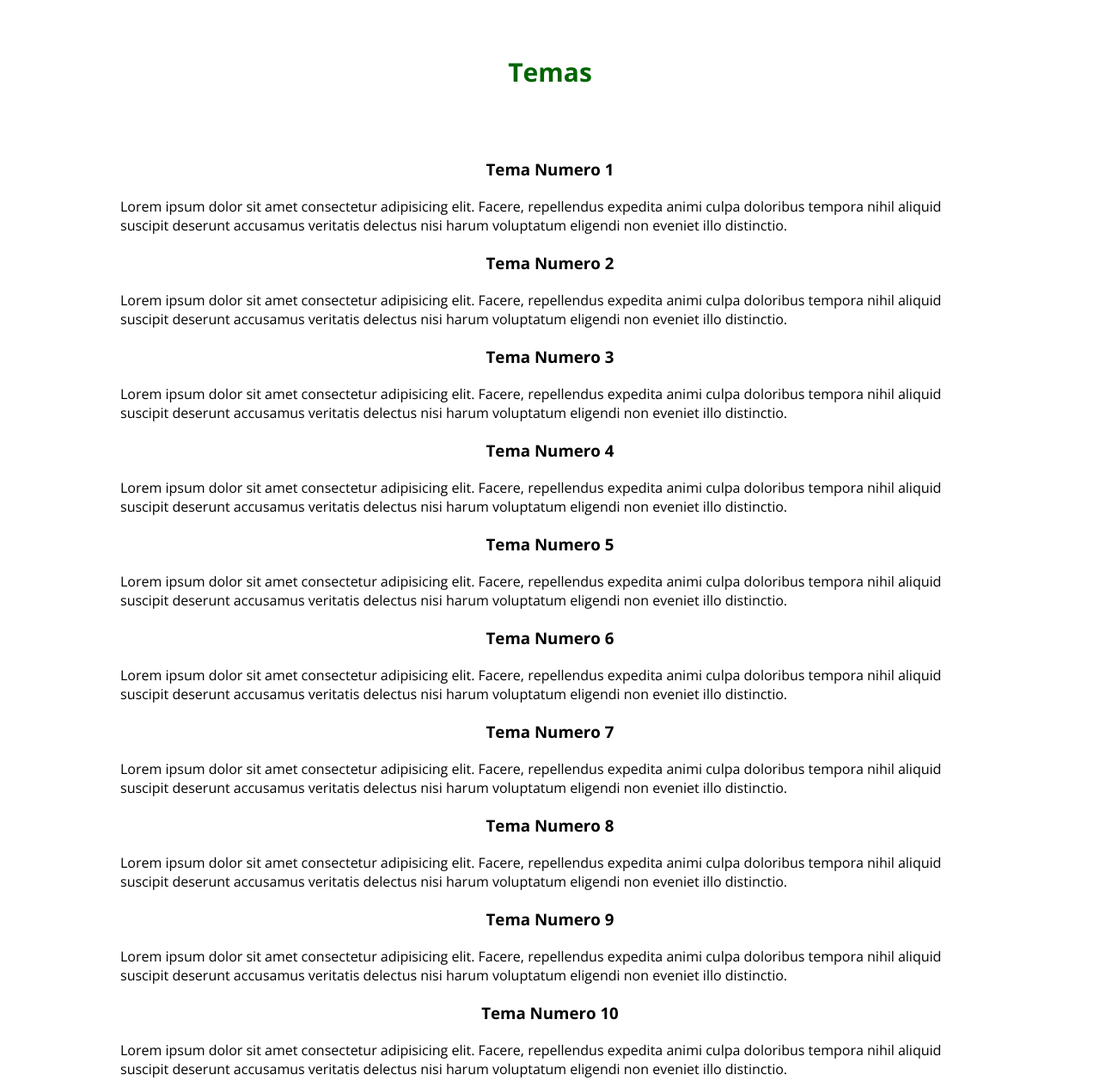
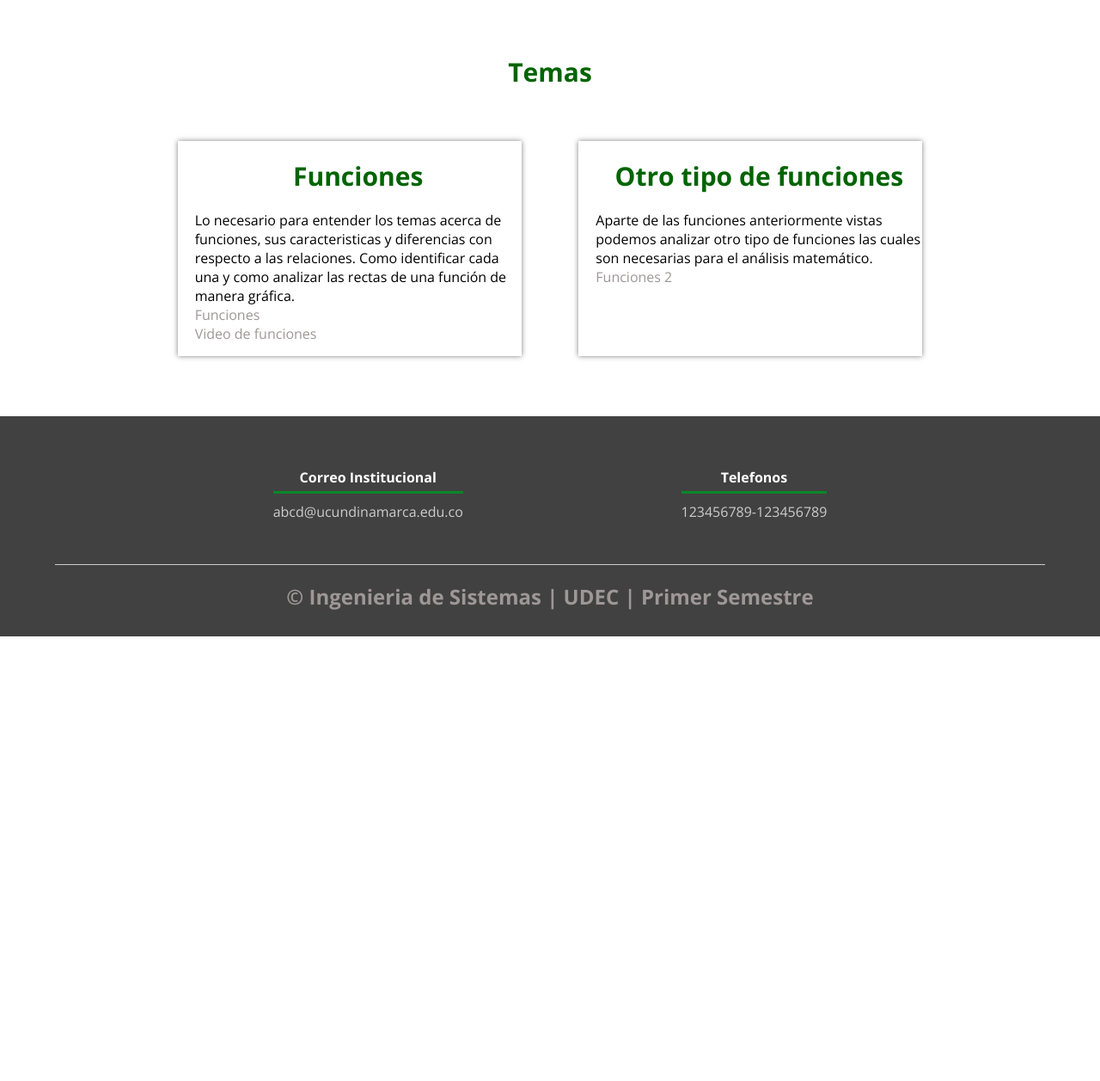
Before and after one commit to Cristhian-23/ProyectoIntegrador, a plain HTML site: page mat1.html in a window 1280 px wide. Shown: the part 647-1904 px from the top of the page at 86% size. After the commit the page ends 1387 px from the top, so only its background shows below. Drawn offline with nearby package versions, Linux system fonts and the light colour scheme.

Commit message:
version 2

```diff
--- a/CSS/estilos.css
+++ b/CSS/estilos.css
@@ -22,6 +22,7 @@ body {
     text-align: center;
     margin-bottom: 60px;
 }
+
 
 /* Header */
 
@@ -137,6 +138,17 @@ header .textos-header{
     box-shadow: 0 0 6px 0 rgba(0, 0, 0, .5);
 }
 
+.imagen-nucleos-dos{
+    width: 40%;
+    height: 250px;
+    margin-bottom: 10px;
+    padding-left: 20px;
+    overflow: hidden;
+    position: relative;
+    cursor: pointer;
+    box-shadow: 0 0 6px 0 rgba(0, 0, 0, .5);
+}
+
 .imagen-nucleos > img{
     width: 100%;
     height: 100%;
@@ -239,3 +251,11 @@ footer{
     margin: 20px 0 0 0;
     color: #9e9797;
 }
+
+.link{
+    text-decoration: none;
+    color: #9e9797;
+}
+.link:hover{
+    color: #95CCE8;
+}
--- a/mat1.html
+++ b/mat1.html
@@ -26,46 +26,24 @@
         <section class="contenedor">
             <h2 class="titulo">Temas</h2>
             <div class="contenedor-materias">
-                <h3>Tema Numero 1</h3>
-                <p>Lorem ipsum dolor sit amet consectetur adipisicing elit. Facere, repellendus expedita animi culpa
-                    doloribus tempora nihil aliquid suscipit deserunt accusamus veritatis delectus nisi harum voluptatum
-                    eligendi non eveniet illo distinctio.</p>
-                <h3>Tema Numero 2</h3>
-                <p>Lorem ipsum dolor sit amet consectetur adipisicing elit. Facere, repellendus expedita animi culpa
-                    doloribus tempora nihil aliquid suscipit deserunt accusamus veritatis delectus nisi harum voluptatum
-                    eligendi non eveniet illo distinctio.</p>
-                <h3>Tema Numero 3</h3>
-                <p>Lorem ipsum dolor sit amet consectetur adipisicing elit. Facere, repellendus expedita animi culpa
-                    doloribus tempora nihil aliquid suscipit deserunt accusamus veritatis delectus nisi harum voluptatum
-                    eligendi non eveniet illo distinctio.</p>
-                <h3>Tema Numero 4</h3>
-                <p>Lorem ipsum dolor sit amet consectetur adipisicing elit. Facere, repellendus expedita animi culpa
-                    doloribus tempora nihil aliquid suscipit deserunt accusamus veritatis delectus nisi harum voluptatum
-                    eligendi non eveniet illo distinctio.</p>
-                <h3>Tema Numero 5</h3>
-                <p>Lorem ipsum dolor sit amet consectetur adipisicing elit. Facere, repellendus expedita animi culpa
-                    doloribus tempora nihil aliquid suscipit deserunt accusamus veritatis delectus nisi harum voluptatum
-                    eligendi non eveniet illo distinctio.</p>
-                <h3>Tema Numero 6</h3>
-                <p>Lorem ipsum dolor sit amet consectetur adipisicing elit. Facere, repellendus expedita animi culpa
-                    doloribus tempora nihil aliquid suscipit deserunt accusamus veritatis delectus nisi harum voluptatum
-                    eligendi non eveniet illo distinctio.</p>
-                <h3>Tema Numero 7</h3>
-                <p>Lorem ipsum dolor sit amet consectetur adipisicing elit. Facere, repellendus expedita animi culpa
-                    doloribus tempora nihil aliquid suscipit deserunt accusamus veritatis delectus nisi harum voluptatum
-                    eligendi non eveniet illo distinctio.</p>
-                <h3>Tema Numero 8</h3>
-                <p>Lorem ipsum dolor sit amet consectetur adipisicing elit. Facere, repellendus expedita animi culpa
-                    doloribus tempora nihil aliquid suscipit deserunt accusamus veritatis delectus nisi harum voluptatum
-                    eligendi non eveniet illo distinctio.</p>
-                <h3>Tema Numero 9</h3>
-                <p>Lorem ipsum dolor sit amet consectetur adipisicing elit. Facere, repellendus expedita animi culpa
-                    doloribus tempora nihil aliquid suscipit deserunt accusamus veritatis delectus nisi harum voluptatum
-                    eligendi non eveniet illo distinctio.</p>
-                <h3>Tema Numero 10</h3>
-                <p>Lorem ipsum dolor sit amet consectetur adipisicing elit. Facere, repellendus expedita animi culpa
-                    doloribus tempora nihil aliquid suscipit deserunt accusamus veritatis delectus nisi harum voluptatum
-                    eligendi non eveniet illo distinctio.</p>
+                <div class="imagen-nucleos-dos">
+                    <h3 class="titulo">Funciones</h3>
+                    <p>Lo necesario para entender los temas acerca de funciones, sus caracteristicas
+                        y diferencias con respecto a las relaciones. Como identificar cada una y como analizar
+                        las rectas de una función de manera gráfica.
+                    </p>
+                    <a href="DOCS/1. Funciones 2.pdf" class="link">Funciones</a>
+                    <br>
+                    <a href="https://www.youtube.com/watch?v=Ll7xfe3HoZE&t=2s" class="link">Video de funciones</a>
+                </div>
+                <div class="imagen-nucleos-dos">
+                    <h3 class="titulo">Otro tipo de funciones</h3>
+                    <p>Aparte de las funciones anteriormente vistas podemos analizar otro tipo de funciones las
+                        cuales son necesarias para el análisis matemático.
+                    </p>
+                    <a href="DOCS/3.Funciones.pdf" class="link">Funciones 2</a>
+                </div>
+
             </div>
         </section>
     </main>
```
Also changed, not shown: index.html (+6 -6 lines), 2 other files.
